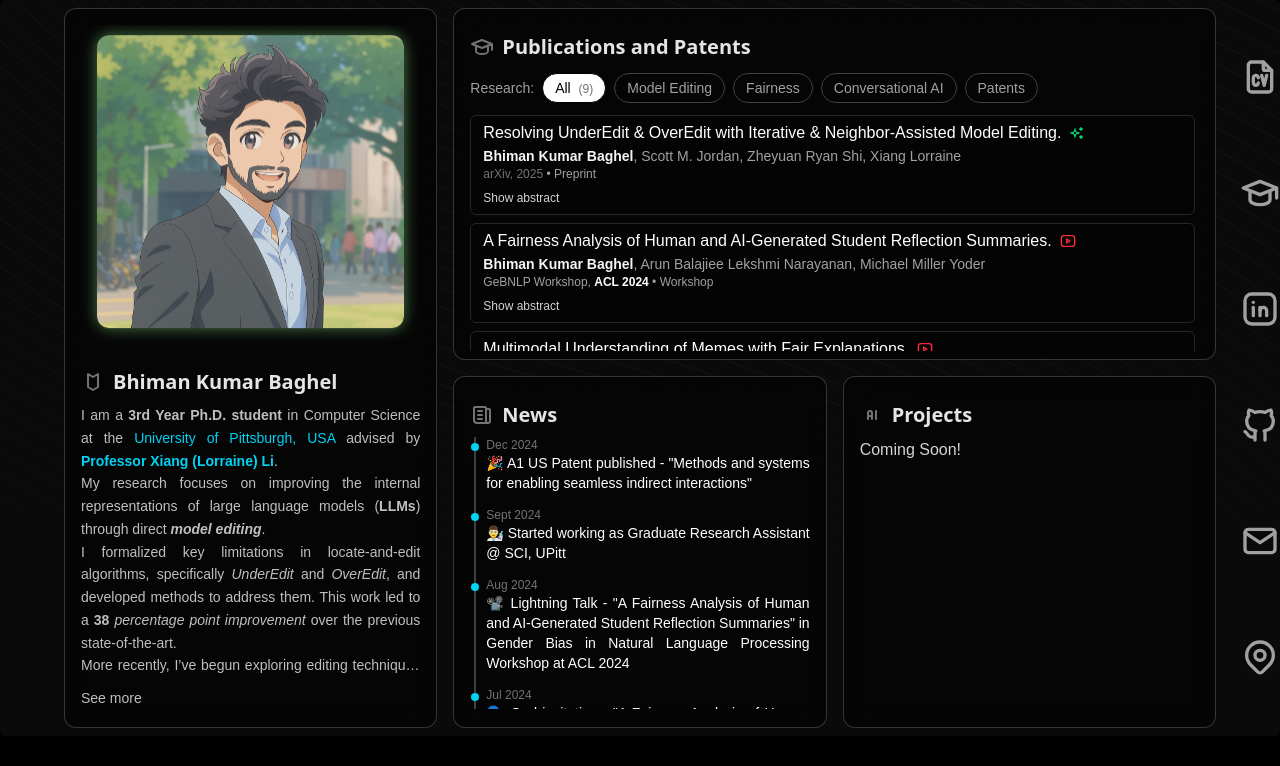
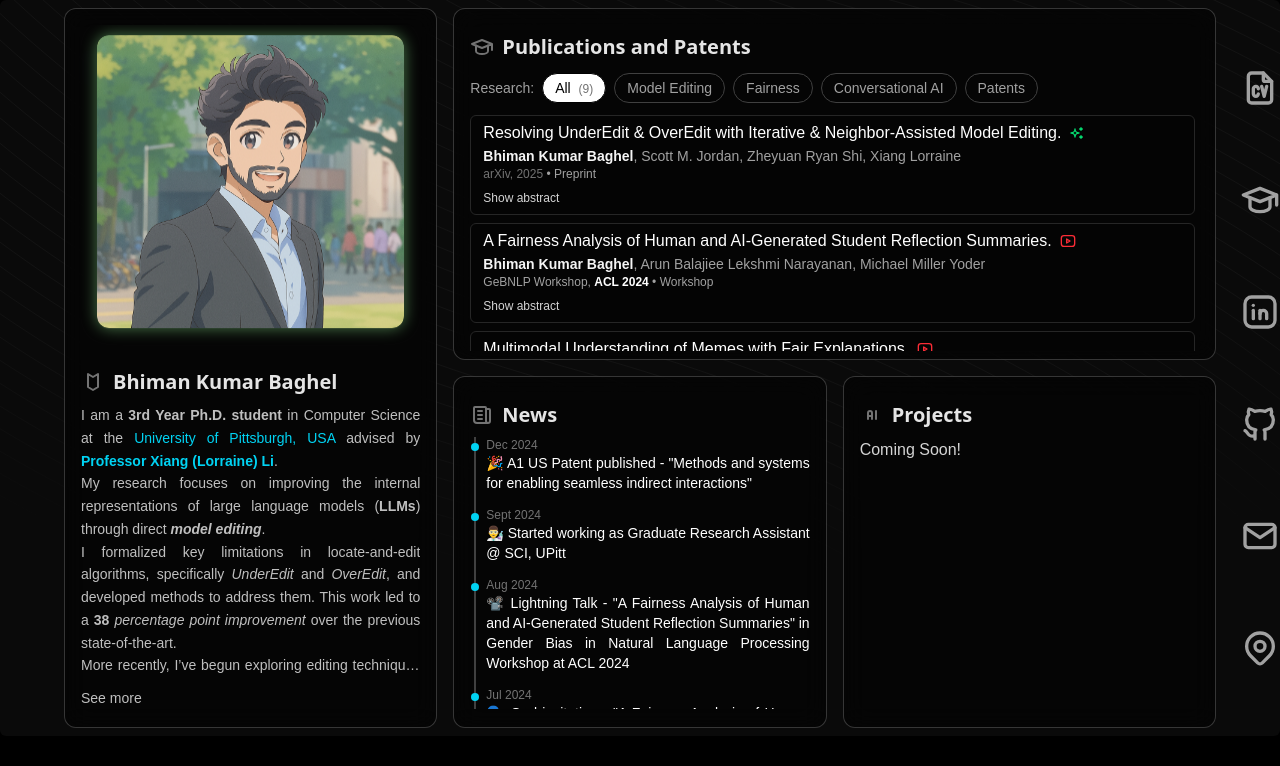
Before and after one commit to bhimanbaghel/bhimanbaghel.github.io, a Next.js app: page / in a window 1280 px wide. Shown: the top 766 px of the page. Built offline with nearby package versions, Linux system fonts and the light colour scheme.

Commit message:
fixed social icon vertical positioing

```diff
--- a/src/components/ui/social-links-desktop.tsx
+++ b/src/components/ui/social-links-desktop.tsx
@@ -23,9 +23,11 @@ export const SocialLinksDesktop = () => {
   };
 
   return (
-    <div className="hidden md:flex fixed top-1/14 flex-col items-center gap-19 z-50"
+    <div className="hidden md:flex fixed flex-col items-center gap-18 z-50"
     style={{
         right: "calc((100vw - 1536px)/2 + 8rem)", // dynamically stick beside Bento
+        top: "46%", // Center vertically
+        transform: "translateY(-50%)" // Adjust for perfect centering
       }}
     >
       {SOCIAL_LINKS.map((link, i) => (
```
